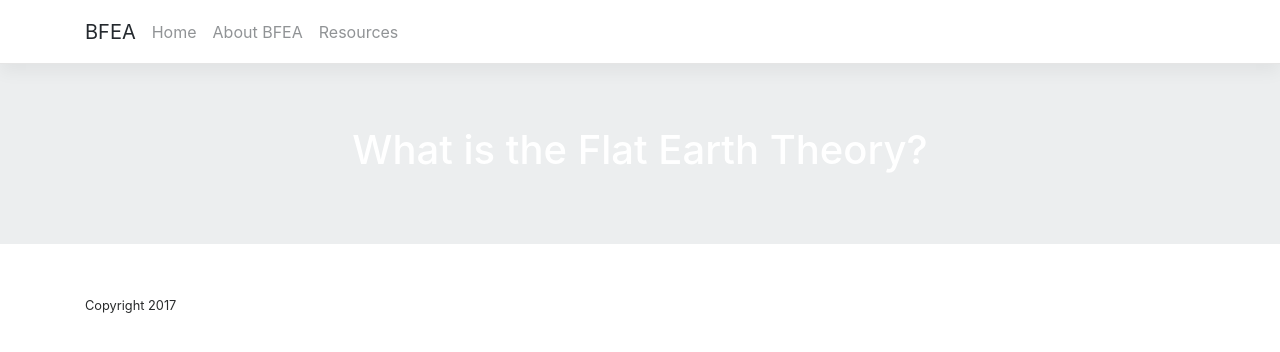
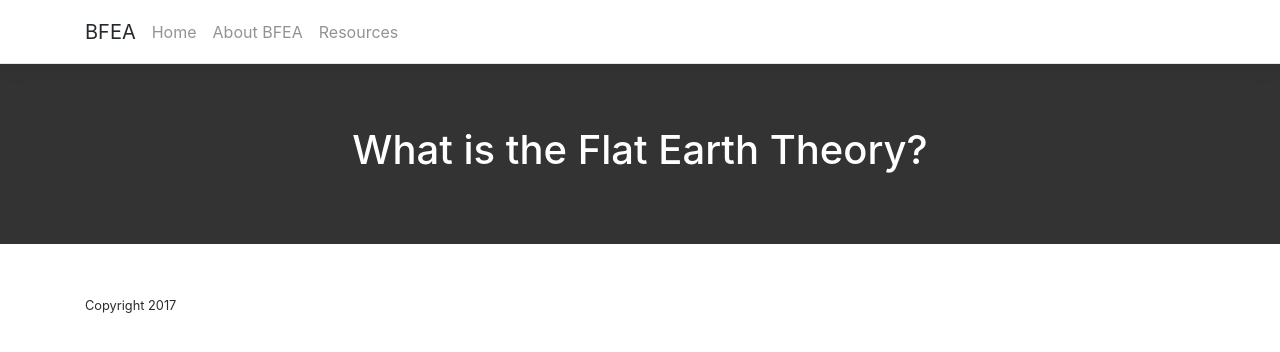
Before and after one commit to krussll/etsysimplicity, a Jekyll site: the page built from _posts/2017-08-22-what-is-the-flat-earth-theory.md, in a window 1280 px wide. Shown: the top 352 px of the page. Built offline with Jekyll 4.4.1, drawn with Linux system fonts in a browser that asks for light colours; a script that is not in the unit is left out.

Commit message:
Update main.scss

```diff
--- a/css/main.scss
+++ b/css/main.scss
@@ -51,6 +51,10 @@ $jumbotron-font: #FFF;
   background-size: cover;
 }
 
+.jumbotron.post-colour {
+  background: #333333;
+}
+
 
 .jumbotron.dark {
   color: #fff;
```
